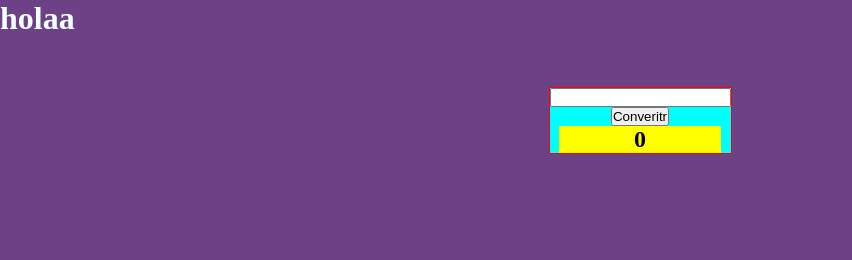
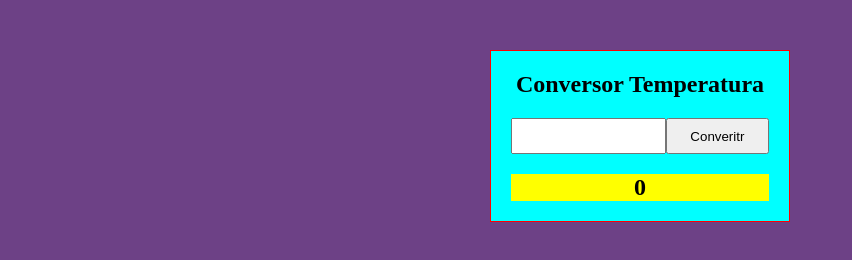
Before and after one commit to jeroguitar/Conversor-de-temp, a plain HTML site: page index.html in a window 1280 px wide. Shown: the whole page, without its empty margins (0-852 px from the left). Drawn offline with Linux system fonts and the light colour scheme.

Commit message:
conversortemp

```diff
--- a/index.html
+++ b/index.html
@@ -1,5 +1,6 @@
 <!DOCTYPE html>
 <html lang="es">
+
 <head>
   <meta charset="UTF-8">
   <meta name="viewport" content="width=device-width, initial-scale=1.0">
@@ -7,19 +8,23 @@
   <link rel="stylesheet" href="/style.css">
 
 </head>
+
 <body>
-<h1>holaa</h1>
-  <div class="contenedorGeneral"><div class="contenedorDatos">
+  <div class="contenedorGeneral">
+    <div class="titulo">Conversor Temperatura</div>
+    <div class="contenedorDatos">
+      <input type="text" class="txtGrados" id="txtGrados">
+      <button class="btnConvertir" id="btnConvertir"> Converitr</button>
+    </div>
+    <span class="spanResultado" id="spanResultado">0
+    </span>
   </div>
-  <input type="text" class="txtGrados" id="txtGrados">
-  <button class="btnConvertir" id="btnConvertir"> Converitr</button>
-  <span class="spanResultado" id="spanResultado">0
-  </span></div>
 
 
 
 
 
-<script src="/script.js"></script>
+  <script src="/script.js"></script>
 </body>
+
 </html>
--- a/style.css
+++ b/style.css
@@ -1,4 +1,4 @@
-*{
+* {
   margin: 0;
   padding: 0;
   box-sizing: border-box;
@@ -9,7 +9,7 @@ body {
 }
 
 .contenedorGeneral {
-  width: fit-content;
+  width: 300px;
   height: auto;
   border: 1px solid red;
   margin: 50px auto;
@@ -18,17 +18,35 @@ body {
   flex-direction: column;
   justify-content: center;
   align-items: center;
-}
-
-h1 {
-  color: azure;
-
+  padding: 20px;
+  gap: 20px;
 }
 
 .spanResultado {
   background: yellow;
-  width: 90%;
+  width: 100%;
   text-align: center;
   font-weight: bold;
   font-size: 1.5em;
 }
+
+.titulo {
+  font-weight: bold;
+  font-size: 1.5em;
+  text-align: center;
+}
+
+.txtGrados {
+  font-size: 1.2em;
+  padding: 5px;
+  width: 60%;
+  text-align: center;
+}
+
+.btnConvertir {
+  width: 40%;
+}
+
+.contenedorDatos {
+  display: flex;
+}
```
